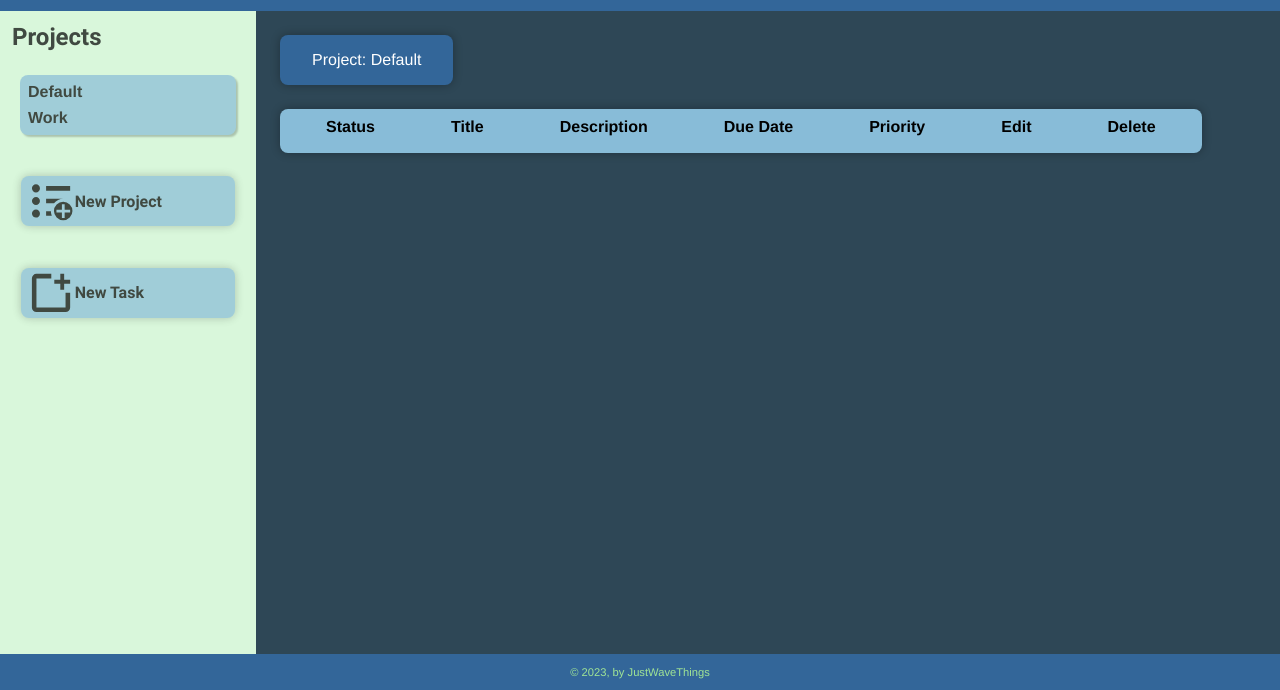
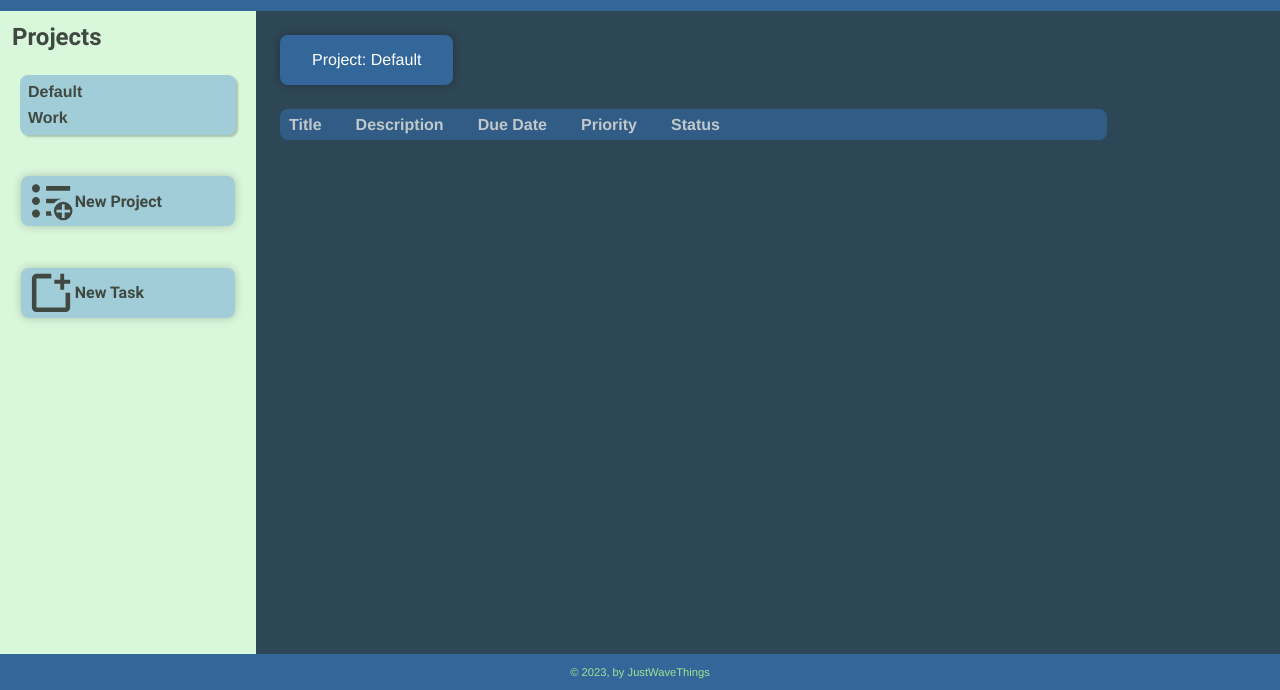
Before and after one commit to JustWaveThings/Todo-Bravo, a website built with webpack: page src/index.html in a window 1280 px wide. Shown: the part 110-800 px from the top of the page. Built offline with nearby package versions, Linux system fonts and the light colour scheme; a web font is replaced by a local one.

Commit message:
Remove outdated table html layout, working on task layout.

```diff
--- a/src/pl-main.js
+++ b/src/pl-main.js
@@ -9,47 +9,41 @@ export const mainHeader = createElement(
 	'Project: Default',
 	{ class: 'main-header' }
 );
-
-const table = document.createElement('table');
-const thead = document.createElement('thead');
-
-const headerRow = document.createElement('tr');
+main.appendChild(mainHeader);
+const tableHeader = document.createElement('header');
 
 const headerCell1 = document.createElement('th');
-headerCell1.textContent = 'Status';
-
+headerCell1.textContent = 'Title';
 const headerCell2 = document.createElement('th');
-headerCell2.textContent = 'Title';
+headerCell2.textContent = 'Description';
 
 const headerCell3 = document.createElement('th');
-headerCell3.textContent = 'Description';
+headerCell3.textContent = 'Due Date';
 
 const headerCell4 = document.createElement('th');
-headerCell4.textContent = 'Due Date';
+headerCell4.textContent = 'Priority';
 
 const headerCell5 = document.createElement('th');
-headerCell5.textContent = 'Priority';
+headerCell5.textContent = 'Status';
 
-const headerCell6 = document.createElement('th');
+/* const headerCell6 = document.createElement('th');
 headerCell6.textContent = 'Edit';
 
 const headerCell7 = document.createElement('th');
-headerCell7.textContent = 'Delete';
+headerCell7.textContent = 'Delete'; */
 
-headerRow.appendChild(headerCell1);
-headerRow.appendChild(headerCell2);
-headerRow.appendChild(headerCell3);
-headerRow.appendChild(headerCell4);
-headerRow.appendChild(headerCell5);
-headerRow.appendChild(headerCell6);
-headerRow.appendChild(headerCell7);
+tableHeader.appendChild(headerCell1);
+tableHeader.appendChild(headerCell2);
+tableHeader.appendChild(headerCell3);
+tableHeader.appendChild(headerCell4);
+tableHeader.appendChild(headerCell5);
+/* tableHeader.appendChild(headerCell6);
+tableHeader.appendChild(headerCell7); */
 
-thead.appendChild(headerRow);
+main.appendChild(tableHeader);
 
-table.appendChild(thead);
-const tbody = document.createElement('tbody');
+// tableHeader.appendChild(thead);
+const bodySection = document.createElement('section');
+bodySection.className = 'todo-container';
 
-table.appendChild(tbody);
-main.appendChild(table);
-
-main.appendChild(mainHeader);
+main.appendChild(bodySection);
--- a/src/redrawTaskList.js
+++ b/src/redrawTaskList.js
@@ -2,7 +2,9 @@ import taskView from './taskView';
 import todoObjects from './todoObjects';
 
 function redrawTodoList() {
-	const todoContainer = document.querySelector('tbody');
+	const todoContainer = document.querySelector(
+		'section.todo-container'
+	);
 	console.log(todoContainer); // to prove it exists in the DOM, and it does.
 
 	while (todoContainer.firstChild) {
@@ -11,15 +13,14 @@ function redrawTodoList() {
 
 	todoObjects.forEach((todo) => {
 		taskView(
-			'tbody',
-			'td',
+			'section.todo-container',
+			'article',
 			todo.getTitle(),
 			todo.getDescription(),
 			todo.getDueDate(),
 			todo.getPriority(),
 			todo.getProject(),
-			todo.getStatus(),
-			todo.getId()
+			todo.getStatus()
 		);
 	});
 }
--- a/src/style.css
+++ b/src/style.css
@@ -62,7 +62,7 @@ body {
 	width: 100%;
 	height: 100dvh;
 }
-
+/* container */
 header {
 	display: flex;
 	flex-direction: row;
@@ -71,7 +71,7 @@ header {
 	background-color: var(--alt-background);
 	gap: 2rem;
 }
-
+/* app name */
 header > h1 {
 	color: var(--title-selected);
 	font-family: var(--title-font);
@@ -85,7 +85,7 @@ header > img {
 	height: 55px;
 	margin-left: 2rem;
 }
-
+/* quote */
 h2.header {
 	display: flex;
 	opacity: 0.9;
@@ -107,52 +107,70 @@ h2.header {
 	font-size: 0.7rem;
 	color: var(--title-selected);
 }
-
+/* holds nav and main */
 .mainContainer {
 	display: flex;
 	width: 100svw;
 	height: 90%;
 }
-
+/* container */
 .main {
 	display: flex;
-	flex-direction: column-reverse;
+	flex-direction: column;
 	height: 100%;
-	justify-content: flex-end;
+	justify-content: flex-start;
 	align-items: flex-start;
+	flex-grow: 1;
+	flex-shrink: 1;
+	background-color: var(--dark-background);
 }
 
+/* this is the project label at the top of the page */
 .main-header {
 	margin: 1.5rem;
 	padding: 1rem 2rem 1rem 2rem;
 	border-radius: 0.5rem;
 	box-shadow: var(--standard-shadow);
 }
-
-table {
+/* task container 'container' */
+div.mainContainer > section > section {
 	display: flex;
 	flex-direction: column;
-	width: 90%;
-	gap: 0.5rem;
-	padding: 0.5rem;
-	margin: 0rem 1.5rem;
-	border: none;
-	border-radius: 0.5rem;
-	background-color: var(--light-background);
-	color: black;
-	font-size: 1rem;
-	font-family: helvetica;
-	font-weight: bold;
-	list-style: none;
-	box-shadow: var(--standard-shadow);
 }
 
-tr {
+/* column labels and ...idk */
+body > div > div.mainContainer > section > header:nth-child(2)
+/* section.todo-container */ {
 	display: flex;
 	flex-direction: row;
-	justify-content: space-around;
+	justify-content: flex-start;
 	align-items: center;
+	width: 80%;
+	margin-left: 1.5rem;
+	padding-left: 0.5rem;
+	height: 1.9rem;
+	border-radius: 0.5rem;
+	opacity: var(--opacity);
 }
+
+article.todo-container {
+	display: flex;
+	flex-direction: row;
+	justify-content: flex-start;
+	align-items: center;
+	margin-left: 1.5rem;
+	padding-left: 0.5rem;
+	height: 1.9rem;
+	border-radius: 0.5rem;
+	opacity: var(--opacity);
+	gap: 0.5rem;
+}
+
+.todo-project {
+	display: none;
+}
+
+/* nav section  */
 
 .nav {
 	width: 20%;
@@ -210,12 +228,6 @@ body > div > div.mainContainer > div.nav > title > ul {
 a.nav-project-item {
 	text-decoration: none;
 	color: black;
-}
-
-.main {
-	flex-grow: 1;
-	flex-shrink: 1;
-	background-color: var(--dark-background);
 }
 
 img,
--- a/src/taskView.js
+++ b/src/taskView.js
@@ -7,6 +7,7 @@ function taskView(
 	priority = 'default priority',
 	project = 'default project',
 	status = 'default status',
+	// eslint-disable-next-line no-unused-vars
 	id = 'default id'
 ) {
 	const toAppendTo = document.querySelector(`${appendTo}`);
@@ -34,7 +35,7 @@ function taskView(
 		elementType.textContent = props[key].textContent;
 		container.appendChild(elementType);
 	});
-	console.log(appendTo); // tbody
+	console.log(appendTo);
 	toAppendTo.appendChild(container);
 }
 
--- a/src/todoFactory.js
+++ b/src/todoFactory.js
@@ -9,12 +9,12 @@ function createTodoObject(
 	status
 ) {
 	const todoObject = {
-		title: title || 'default title',
-		description: description || 'default description',
-		dueDate: dueDate || 'default due date',
-		priority: priority || 'default priority',
-		project: project || 'default project',
-		status: status || 'default status',
+		title,
+		description,
+		dueDate,
+		priority,
+		project,
+		status,
 		id: uuidv4(),
 
 		getTitle() {
```
